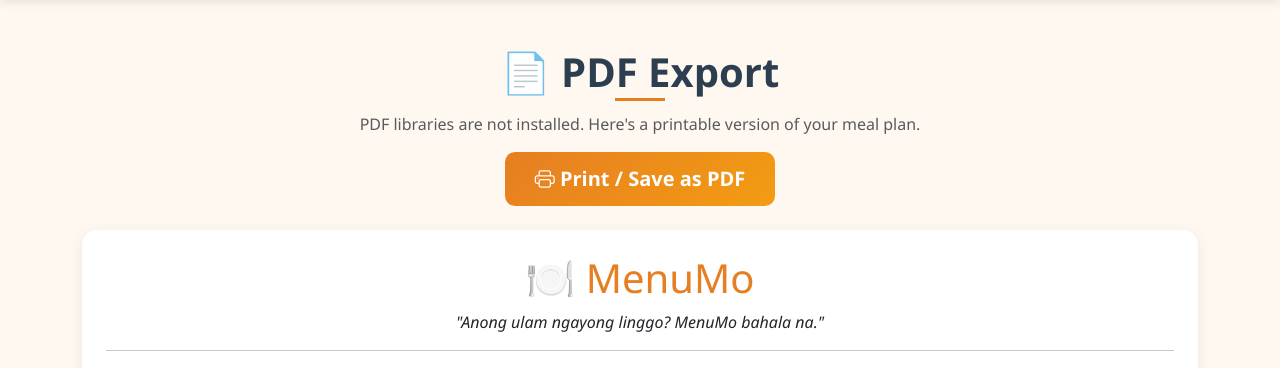
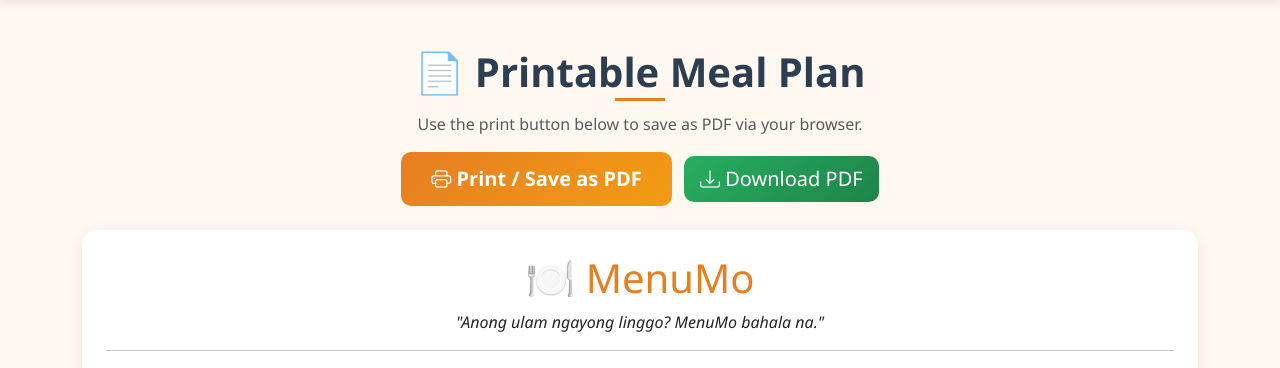
Before and after one commit to oaappp/MenuMo, a Django app: template templates/pdf_export.html in a window 1280 px wide. Shown: the part 62-430 px from the top of the page. Run offline with Django 5.2, Linux system fonts and the light colour scheme; the template is opened without the code that fills it, so the values that code supplies are empty.

Commit message:
Fix PDF export - better error handling and fallback

```diff
--- a/templates/pdf_export.html
+++ b/templates/pdf_export.html
@@ -7,11 +7,14 @@
 <section class="py-5">
     <div class="container">
         <div class="text-center mb-4">
-            <h1 class="section-title">📄 PDF Export</h1>
-            <p class="text-muted">PDF libraries are not installed. Here's a printable version of your meal plan.</p>
+            <h1 class="section-title">📄 Printable Meal Plan</h1>
+            <p class="text-muted">Use the print button below to save as PDF via your browser.</p>
             <button class="btn btn-primary btn-lg" onclick="window.print()">
                 <i class="bi bi-printer"></i> Print / Save as PDF
             </button>
+            <a href="?download=1" class="btn btn-success btn-lg ms-2">
+                <i class="bi bi-download"></i> Download PDF
+            </a>
         </div>
 
         <!-- Printable Plan -->
```
Also changed, not shown: mealplanner/views.py (+13 -14 lines).
